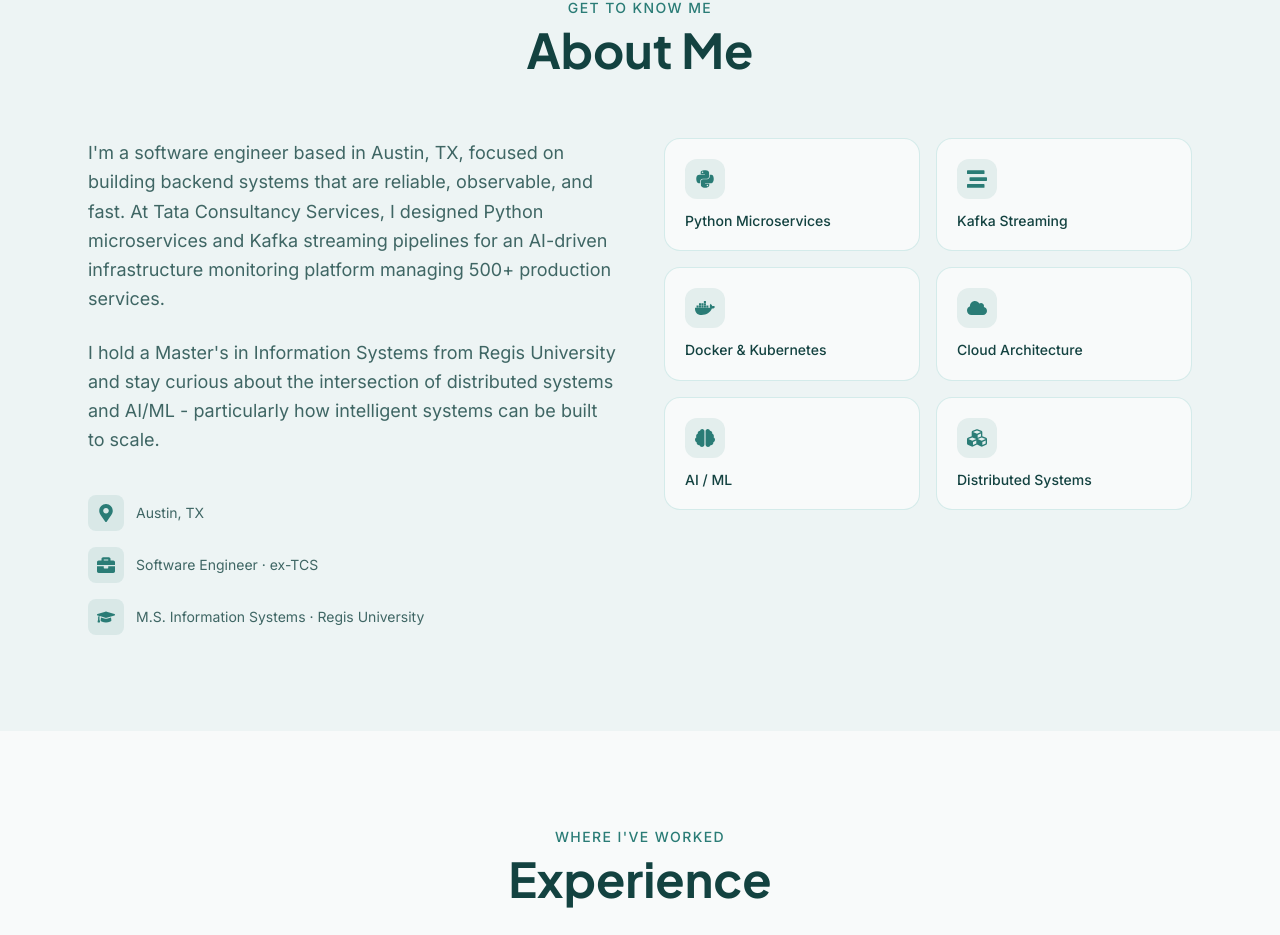
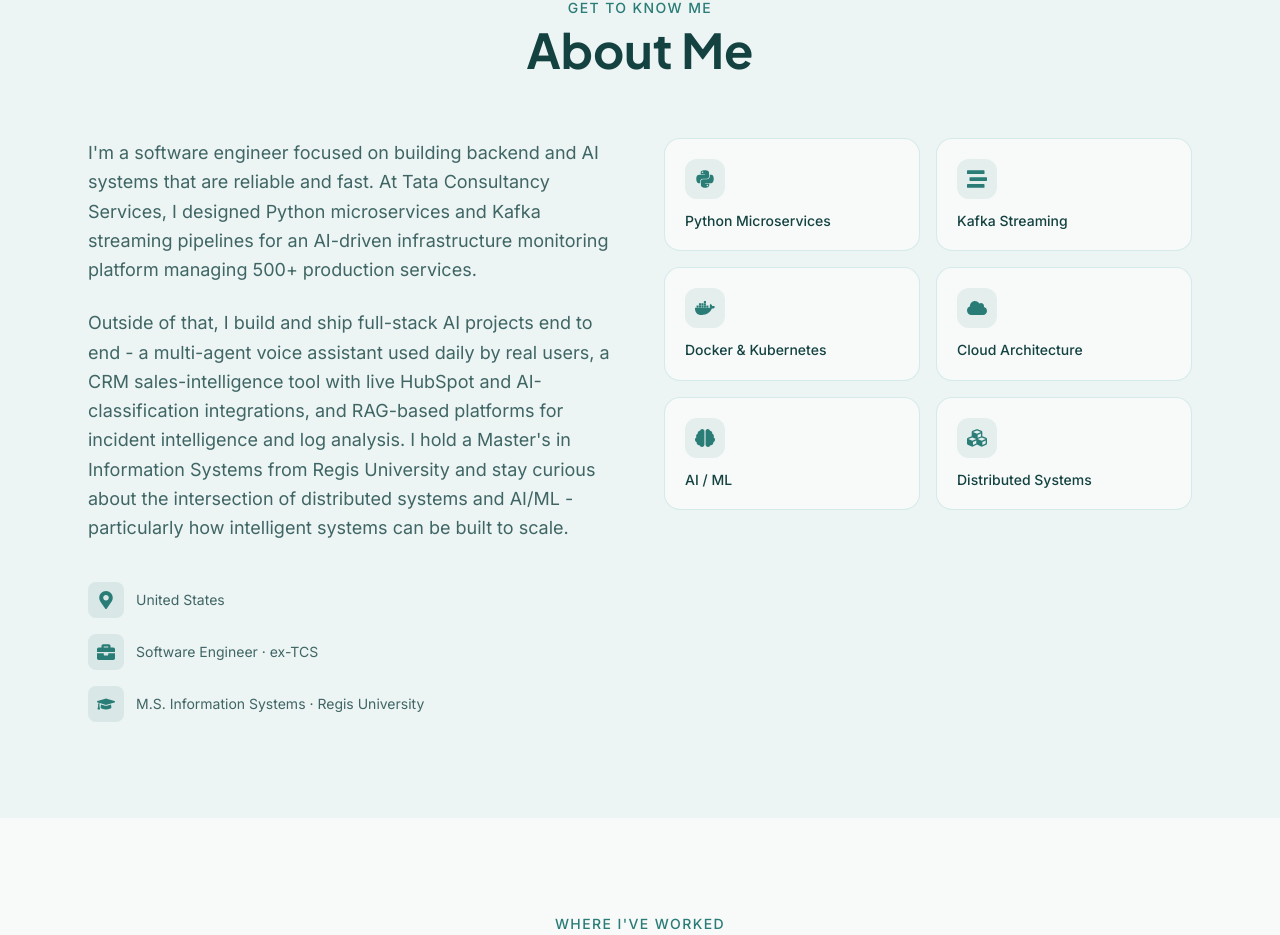
Before and after one commit to chigurupatiakhil5/portfolio, a Next.js app: page / in a window 1280 px wide. Shown: the part 898-1833 px from the top of the page. Built offline with nearby package versions, Linux system fonts and the light colour scheme.

Commit message:
feat: highlight independent AI projects in About section, simplify location
Add a paragraph spotlighting the shipped full-stack AI project portfolio
alongside the TCS experience, and swap the city-level location for
"United States" in both the bio and quick-facts tag.

```diff
--- a/src/components/About.jsx
+++ b/src/components/About.jsx
@@ -29,7 +29,7 @@ const specializations = [
 ];
 
 const quickFacts = [
-  { icon: FaMapMarkerAlt,   text: "Austin, TX"                                },
+  { icon: FaMapMarkerAlt,   text: "United States"                             },
   { icon: FaBriefcase,      text: "Software Engineer · ex-TCS"                },
   { icon: FaGraduationCap,  text: "M.S. Information Systems · Regis University" },
 ];
@@ -72,11 +72,11 @@ export default function About() {
               transition={{ duration: 0.6 }}
               className="font-sans text-text-main/80 text-lg leading-relaxed mb-6"
             >
-              I&apos;m a software engineer based in Austin, TX, focused on building
-              backend systems that are reliable, observable, and fast. At Tata
-              Consultancy Services, I designed Python microservices and Kafka
-              streaming pipelines for an AI-driven infrastructure monitoring
-              platform managing 500+ production services.
+              I&apos;m a software engineer focused on building backend and AI
+              systems that are reliable and fast. At Tata Consultancy Services,
+              I designed Python microservices and Kafka streaming pipelines for
+              an AI-driven infrastructure monitoring platform managing 500+
+              production services.
             </motion.p>
 
             <motion.p
@@ -84,9 +84,14 @@ export default function About() {
               transition={{ duration: 0.6 }}
               className="font-sans text-text-main/80 text-lg leading-relaxed mb-10"
             >
-              I hold a Master&apos;s in Information Systems from Regis University and
-              stay curious about the intersection of distributed systems and AI/ML
-              - particularly how intelligent systems can be built to scale.
+              Outside of that, I build and ship full-stack AI projects end to
+              end - a multi-agent voice assistant used daily by real users, a
+              CRM sales-intelligence tool with live HubSpot and AI-classification
+              integrations, and RAG-based platforms for incident intelligence
+              and log analysis. I hold a Master&apos;s in Information Systems from
+              Regis University and stay curious about the intersection of
+              distributed systems and AI/ML - particularly how intelligent
+              systems can be built to scale.
             </motion.p>
 
             {/* Quick facts */}
```
